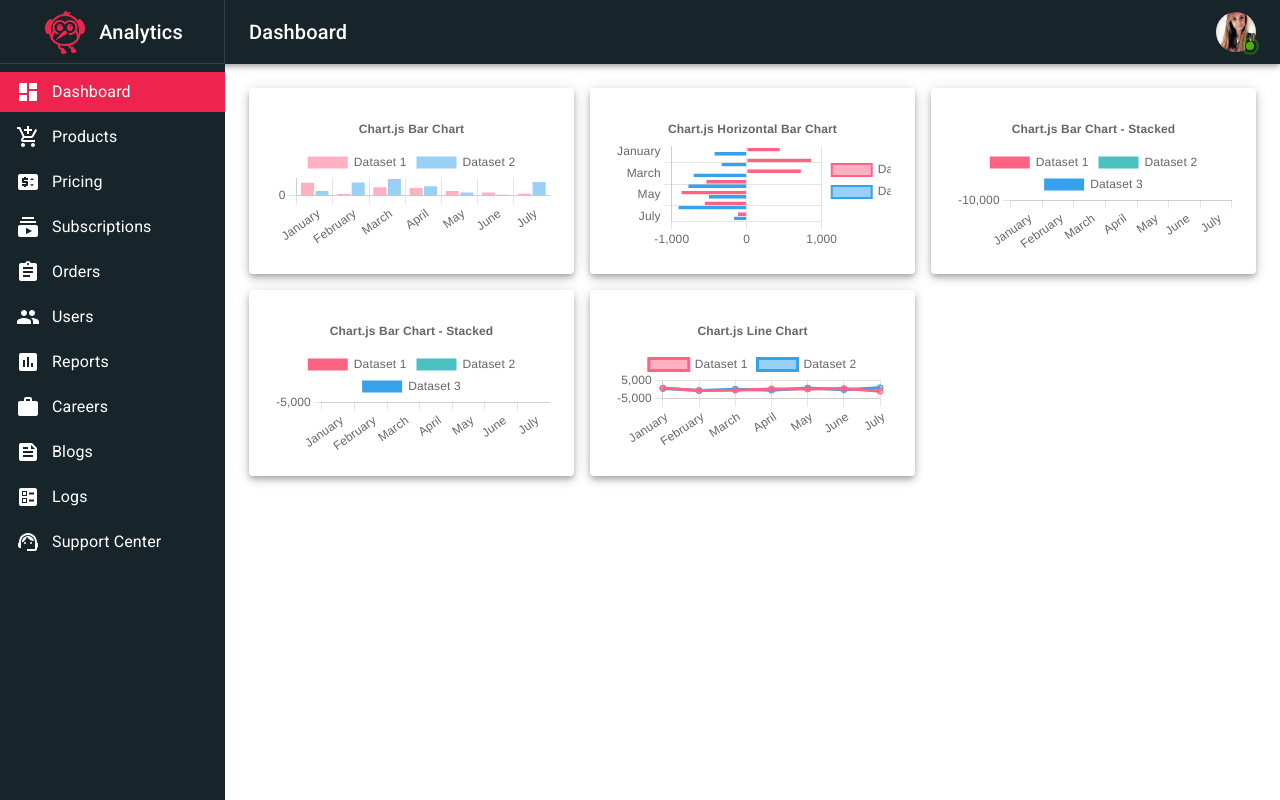
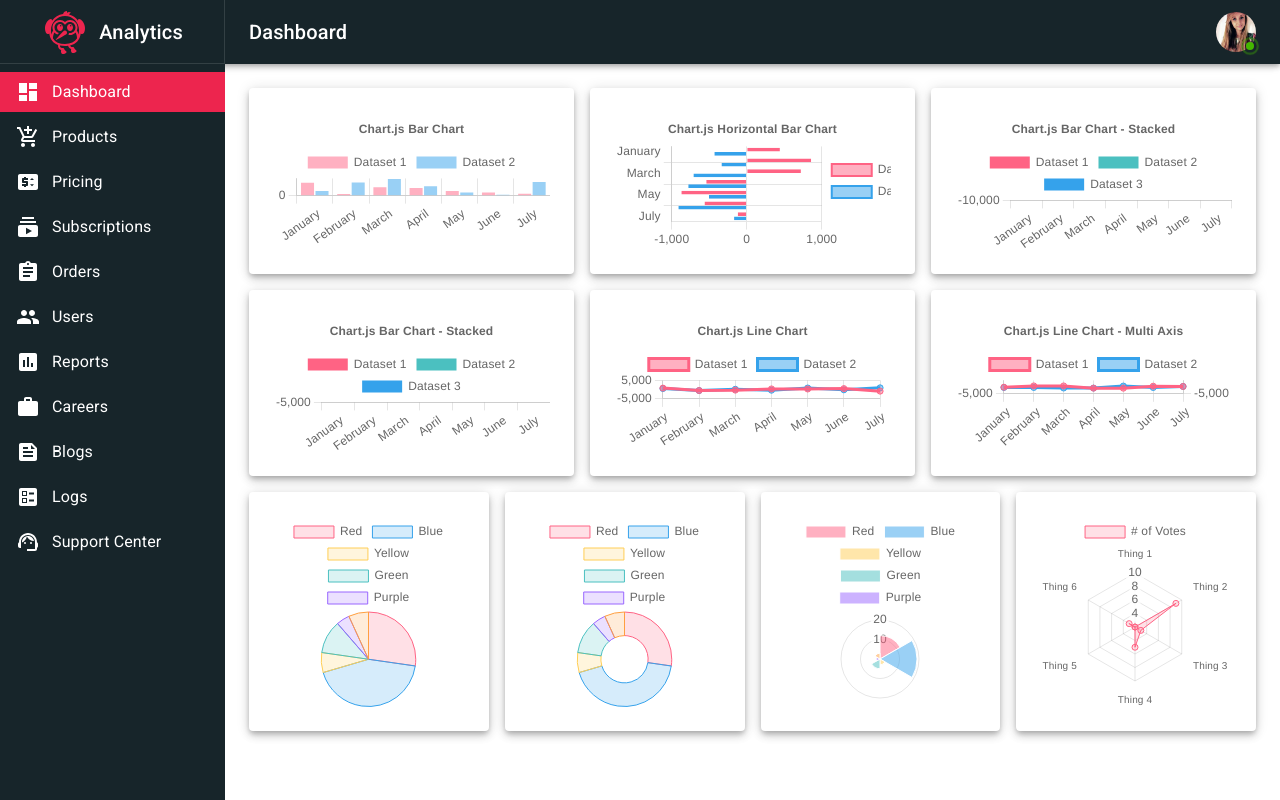
Before and after one commit to titprashantv/next-ts, a Next.js app: page / in a window 1280 px wide. Built offline with nearby package versions, Linux system fonts and the light colour scheme.

Commit message:
Add chart

```diff
--- /dev/null
+++ b/components/chart/DoughnutChart.tsx
@@ -0,0 +1,36 @@
+import React from 'react';
+import {Chart as ChartJS, ArcElement, Tooltip, Legend} from 'chart.js';
+import {Doughnut} from 'react-chartjs-2';
+
+ChartJS.register(ArcElement, Tooltip, Legend);
+
+const data = {
+    labels: ['Red', 'Blue', 'Yellow', 'Green', 'Purple', 'Orange'],
+    datasets: [
+        {
+            label: '# of Votes',
+            data: [12, 19, 3, 5, 2, 3],
+            backgroundColor: [
+                'rgba(255, 99, 132, 0.2)',
+                'rgba(54, 162, 235, 0.2)',
+                'rgba(255, 206, 86, 0.2)',
+                'rgba(75, 192, 192, 0.2)',
+                'rgba(153, 102, 255, 0.2)',
+                'rgba(255, 159, 64, 0.2)',
+            ],
+            borderColor: [
+                'rgba(255, 99, 132, 1)',
+                'rgba(54, 162, 235, 1)',
+                'rgba(255, 206, 86, 1)',
+                'rgba(75, 192, 192, 1)',
+                'rgba(153, 102, 255, 1)',
+                'rgba(255, 159, 64, 1)',
+            ],
+            borderWidth: 1,
+        },
+    ],
+};
+
+export default function DoughnutChart() {
+    return <Doughnut data={data}/>;
+}
--- /dev/null
+++ b/components/chart/MultiaxisLineChart.tsx
@@ -0,0 +1,62 @@
+import React from 'react';
+import {Chart as ChartJS, CategoryScale, LinearScale, PointElement, LineElement, Title, Tooltip, Legend} from 'chart.js';
+import {Line} from 'react-chartjs-2';
+import faker from 'faker';
+
+ChartJS.register(CategoryScale, LinearScale, PointElement, LineElement, Title, Tooltip, Legend);
+
+export const options = {
+    responsive: true,
+    interaction: {
+        mode: 'index' as const,
+        intersect: false,
+    },
+    stacked: false,
+    plugins: {
+        title: {
+            display: true,
+            text: 'Chart.js Line Chart - Multi Axis',
+        },
+    },
+    scales: {
+        y: {
+            type: 'linear' as const,
+            display: true,
+            position: 'left' as const,
+        },
+        y1: {
+            type: 'linear' as const,
+            display: true,
+            position: 'right' as const,
+            grid: {
+                drawOnChartArea: false,
+            },
+        },
+    },
+};
+
+const labels = ['January', 'February', 'March', 'April', 'May', 'June', 'July'];
+
+const data = {
+    labels,
+    datasets: [
+        {
+            label: 'Dataset 1',
+            data: labels.map(() => faker.datatype.number({min: -1000, max: 1000})),
+            borderColor: 'rgb(255, 99, 132)',
+            backgroundColor: 'rgba(255, 99, 132, 0.5)',
+            yAxisID: 'y',
+        },
+        {
+            label: 'Dataset 2',
+            data: labels.map(() => faker.datatype.number({min: -1000, max: 1000})),
+            borderColor: 'rgb(53, 162, 235)',
+            backgroundColor: 'rgba(53, 162, 235, 0.5)',
+            yAxisID: 'y1',
+        },
+    ],
+};
+
+export default function MultiaxisLineChart() {
+    return <Line options={options} data={data}/>;
+}
--- /dev/null
+++ b/components/chart/PieChart.tsx
@@ -0,0 +1,36 @@
+import React from 'react';
+import {Chart as ChartJS, ArcElement, Tooltip, Legend} from 'chart.js';
+import {Pie} from 'react-chartjs-2';
+
+ChartJS.register(ArcElement, Tooltip, Legend);
+
+const data = {
+    labels: ['Red', 'Blue', 'Yellow', 'Green', 'Purple', 'Orange'],
+    datasets: [
+        {
+            label: '# of Votes',
+            data: [12, 19, 3, 5, 2, 3],
+            backgroundColor: [
+                'rgba(255, 99, 132, 0.2)',
+                'rgba(54, 162, 235, 0.2)',
+                'rgba(255, 206, 86, 0.2)',
+                'rgba(75, 192, 192, 0.2)',
+                'rgba(153, 102, 255, 0.2)',
+                'rgba(255, 159, 64, 0.2)',
+            ],
+            borderColor: [
+                'rgba(255, 99, 132, 1)',
+                'rgba(54, 162, 235, 1)',
+                'rgba(255, 206, 86, 1)',
+                'rgba(75, 192, 192, 1)',
+                'rgba(153, 102, 255, 1)',
+                'rgba(255, 159, 64, 1)',
+            ],
+            borderWidth: 1,
+        },
+    ],
+};
+
+export default function PieChart() {
+    return <Pie data={data}/>;
+}
--- /dev/null
+++ b/components/chart/PolarAreaChart.tsx
@@ -0,0 +1,28 @@
+import React from 'react';
+import {Chart as ChartJS, RadialLinearScale, ArcElement, Tooltip, Legend} from 'chart.js';
+import {PolarArea} from 'react-chartjs-2';
+
+ChartJS.register(RadialLinearScale, ArcElement, Tooltip, Legend);
+
+const data = {
+    labels: ['Red', 'Blue', 'Yellow', 'Green', 'Purple', 'Orange'],
+    datasets: [
+        {
+            label: '# of Votes',
+            data: [12, 19, 3, 5, 2, 3],
+            backgroundColor: [
+                'rgba(255, 99, 132, 0.5)',
+                'rgba(54, 162, 235, 0.5)',
+                'rgba(255, 206, 86, 0.5)',
+                'rgba(75, 192, 192, 0.5)',
+                'rgba(153, 102, 255, 0.5)',
+                'rgba(255, 159, 64, 0.5)',
+            ],
+            borderWidth: 1,
+        },
+    ],
+};
+
+export default function PolarAreaChart() {
+    return <PolarArea data={data}/>;
+}
--- /dev/null
+++ b/components/chart/RadarChart.tsx
@@ -0,0 +1,22 @@
+import React from 'react';
+import {Chart as ChartJS, RadialLinearScale, PointElement, LineElement, Filler, Tooltip, Legend} from 'chart.js';
+import {Radar} from 'react-chartjs-2';
+
+ChartJS.register(RadialLinearScale, PointElement, LineElement, Filler, Tooltip, Legend);
+
+const data = {
+    labels: ['Thing 1', 'Thing 2', 'Thing 3', 'Thing 4', 'Thing 5', 'Thing 6'],
+    datasets: [
+        {
+            label: '# of Votes',
+            data: [2, 9, 3, 5, 2, 3],
+            backgroundColor: 'rgba(255, 99, 132, 0.2)',
+            borderColor: 'rgba(255, 99, 132, 1)',
+            borderWidth: 1,
+        },
+    ],
+};
+
+export default function RadarChart() {
+    return <Radar data={data}/>;
+}
--- a/pages/index.tsx
+++ b/pages/index.tsx
@@ -6,6 +6,11 @@ import HorizontalBarChart from "../components/chart/HorizontalBarChart";
 import StackedBarChart from "../components/chart/StackedBarChart";
 import GroupedBarChart from "../components/chart/GroupedBarChart";
 import LineChart from "../components/chart/LineChart";
+import MultiaxisLineChart from "../components/chart/MultiaxisLineChart";
+import PieChart from "../components/chart/PieChart";
+import DoughnutChart from "../components/chart/DoughnutChart";
+import PolarAreaChart from "../components/chart/PolarAreaChart";
+import RadarChart from "../components/chart/RadarChart";
 
 export default function Home() {
     return (
@@ -26,6 +31,7 @@ export default function Home() {
                         <StackedBarChart/>
                     </Paper>
                 </Grid>
+
                 <Grid item xs={4}>
                     <Paper elevation={5} sx={{padding: '24px'}}>
                         <GroupedBarChart/>
@@ -36,6 +42,32 @@ export default function Home() {
                         <LineChart/>
                     </Paper>
                 </Grid>
+                <Grid item xs={4}>
+                    <Paper elevation={5} sx={{padding: '24px'}}>
+                        <MultiaxisLineChart/>
+                    </Paper>
+                </Grid>
+
+                <Grid item xs={3}>
+                    <Paper elevation={5} sx={{padding: '24px'}}>
+                        <PieChart/>
+                    </Paper>
+                </Grid>
+                <Grid item xs={3}>
+                    <Paper elevation={5} sx={{padding: '24px'}}>
+                        <DoughnutChart/>
+                    </Paper>
+                </Grid>
+                <Grid item xs={3}>
+                    <Paper elevation={5} sx={{padding: '24px'}}>
+                        <PolarAreaChart/>
+                    </Paper>
+                </Grid>
+                <Grid item xs={3}>
+                    <Paper elevation={5} sx={{padding: '24px'}}>
+                        <RadarChart/>
+                    </Paper>
+                </Grid>
             </Grid>
         </Layout>
     )
```
Also changed, not shown: components/Title.tsx (deleted, +0 -14 lines).
